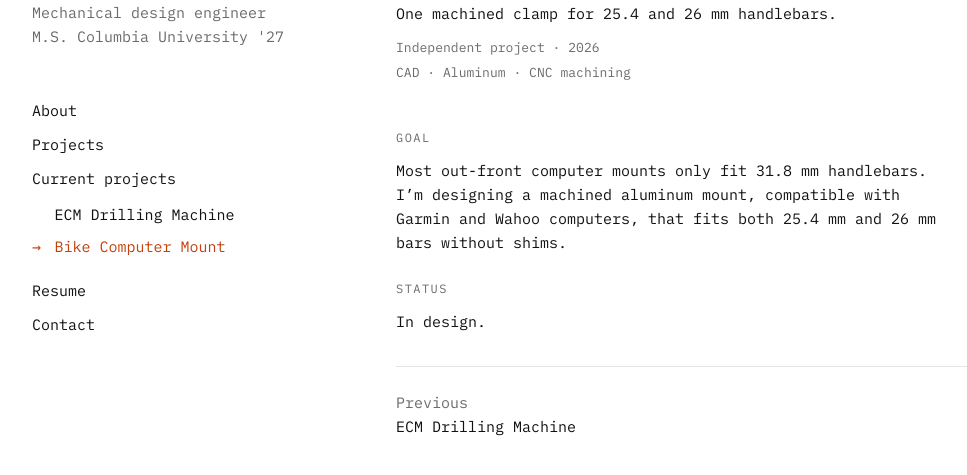
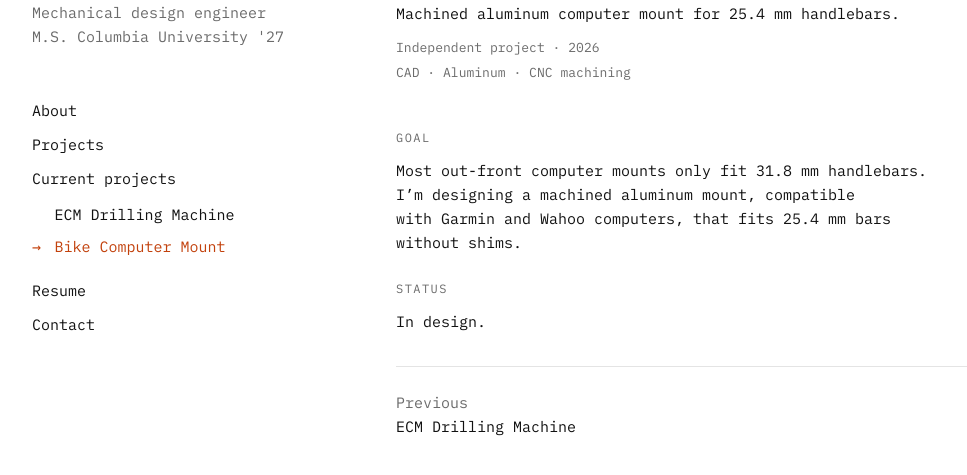
Before and after one commit to alvarolopez11lg/portfolio, an Astro site: page /current/bike-computer-mount in a window 1280 px wide. Shown: the part 85-560 px from the top of the page, without its empty margins (32-999 px from the left). Built offline with nearby package versions, Linux system fonts and the light colour scheme; Astro itself is replaced by a stand-in of ours.

Commit message:
Update index.md

```diff
--- a/src/content/projects/bike-computer-mount/index.md
+++ b/src/content/projects/bike-computer-mount/index.md
@@ -1,6 +1,6 @@
 ---
 title: Bike Computer Mount
-hook: One machined clamp for 25.4 and 26 mm handlebars.
+hook: Machined aluminum computer mount for 25.4 mm handlebars.
 status: in-progress
 order: 2
 context: Independent project · 2026
@@ -9,7 +9,7 @@ tools: [CAD, Aluminum, CNC machining]
 
 ## Goal
 
-Most out-front computer mounts only fit 31.8 mm handlebars. I'm designing a machined aluminum mount, compatible with Garmin and Wahoo computers, that fits both 25.4 mm and 26 mm bars without shims.
+Most out-front computer mounts only fit 31.8 mm handlebars. I'm designing a machined aluminum mount, compatible with Garmin and Wahoo computers, that fits 25.4 mm bars without shims.
 
 ## Status
 
```
